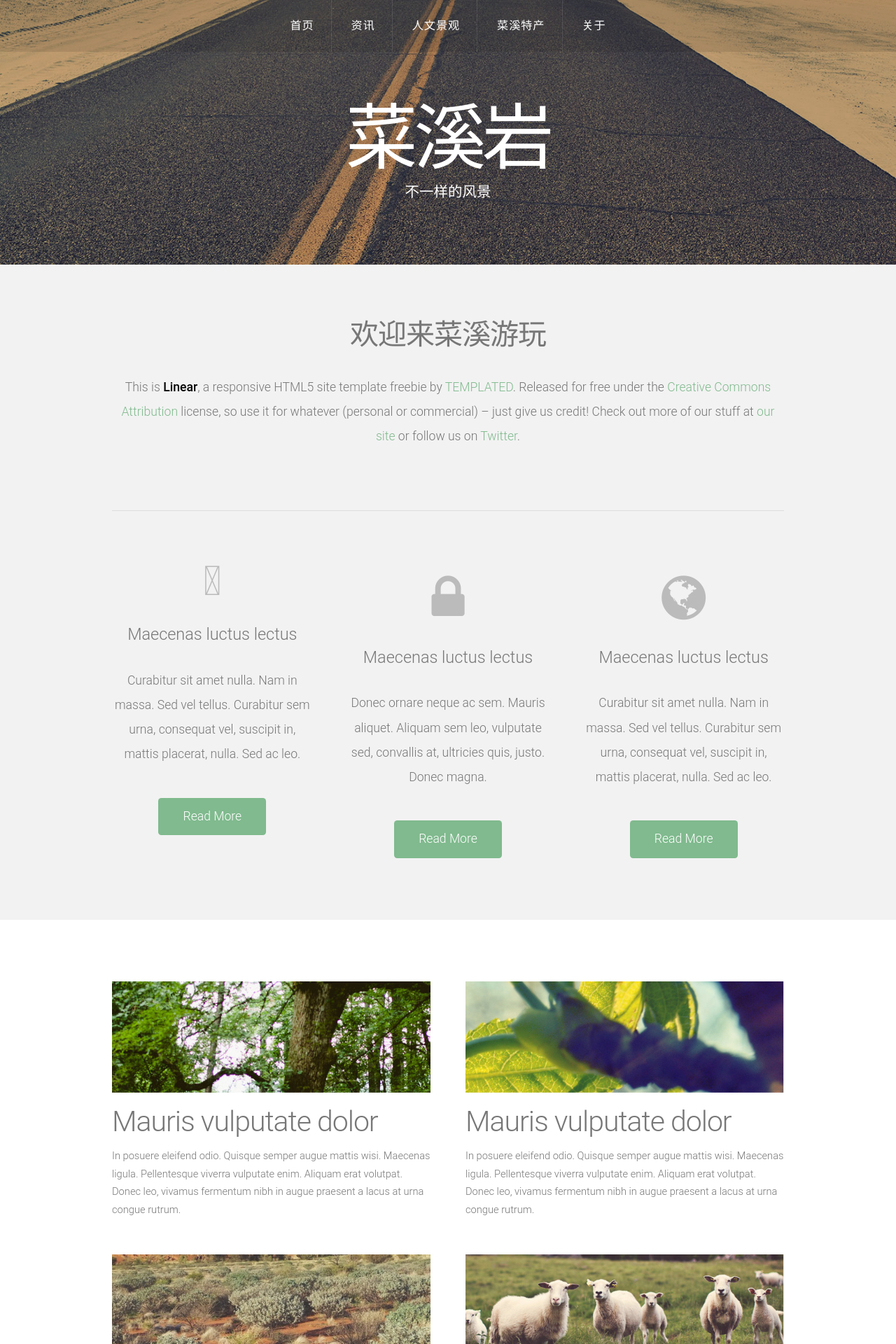
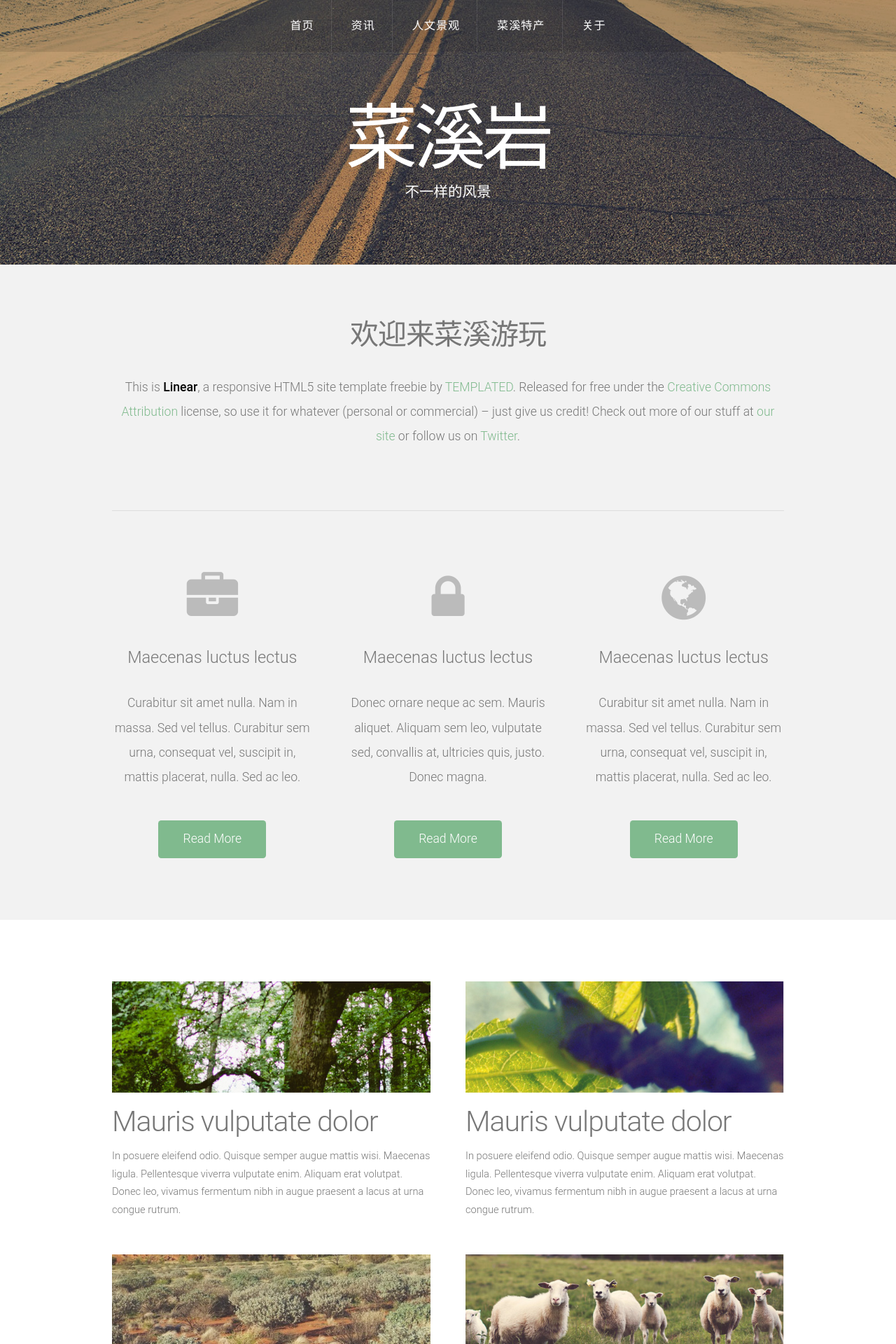
Before and after one commit to yuejianhua/caixiyan.github.io, a Jekyll site: the page built from index.html, in a window 1280 px wide. Shown: the top 1920 px of the page at 70% size. Built offline with Jekyll 4.4.1, drawn with Linux system fonts in a browser that asks for light colours; the list of posts is cut into pages by our own code.

Commit message:
Update index.html

```diff
--- a/index.html
+++ b/index.html
@@ -12,7 +12,7 @@
 		<hr />
 		<div class="row">
 			<section class="4u">
-				<span class="pennant"><span class="fa-briefcase"></span></span>
+				<span class="pennant"><span class="fa fa-briefcase"></span></span>
 				<h3>Maecenas luctus lectus</h3>
 				<p>Curabitur sit amet nulla. Nam in massa. Sed vel tellus. Curabitur sem urna, consequat vel, suscipit in, mattis placerat, nulla. Sed ac leo.</p>
 				<a href="#" class="button button-style1">Read More</a>
```
